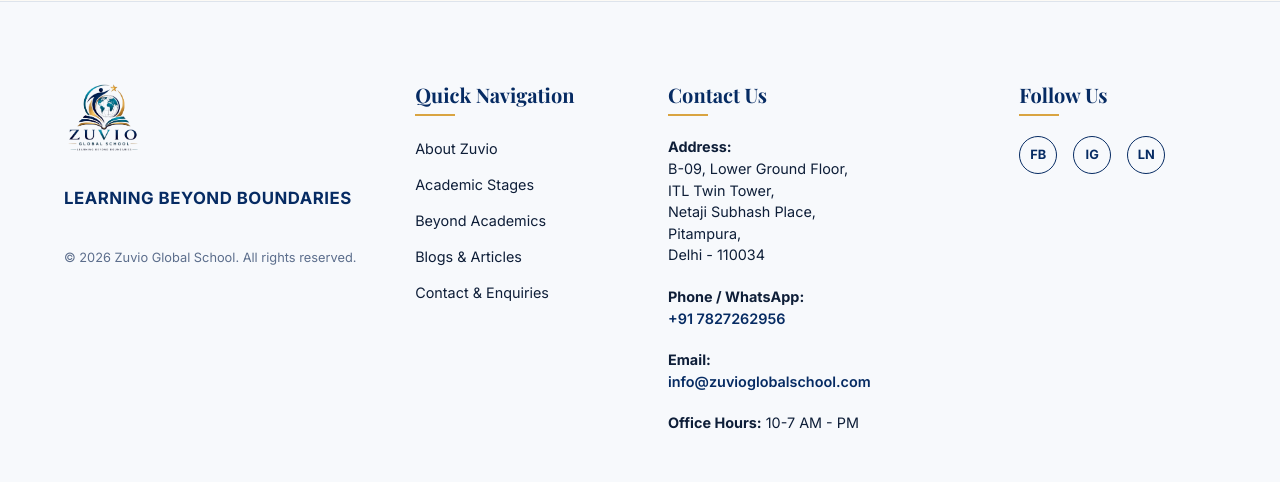
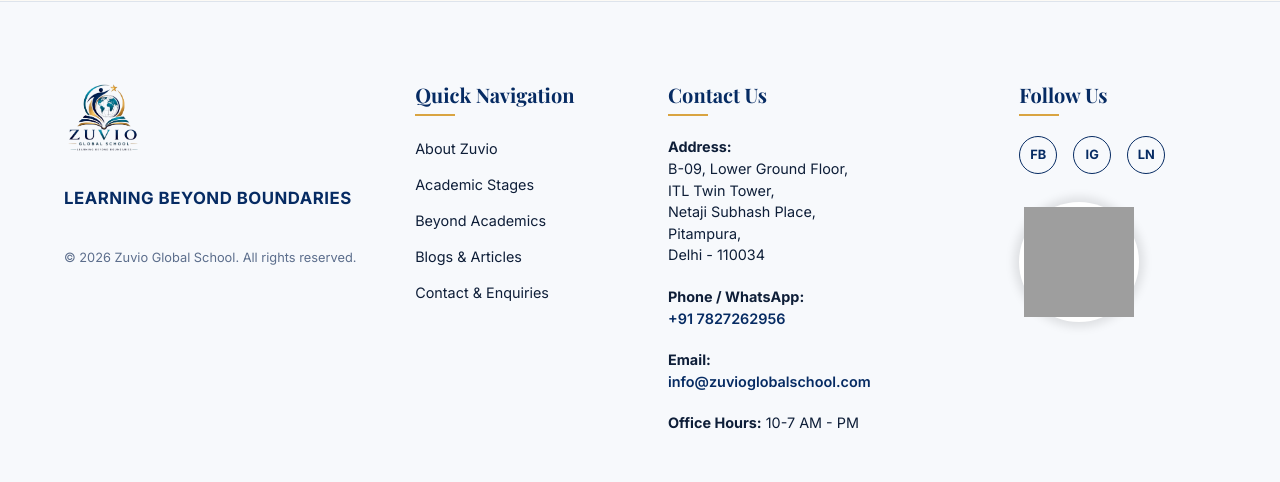
Before and after one commit to varun100-dot/school, a PHP site: page / in a window 1280 px wide. Shown: the part 3825-4307 px from the top of the page. Run offline with PHP 8.4, Linux system fonts and the light colour scheme; data comes from the database, SQL or seed files in the repository; some libraries are stand-ins or nearby versions; some web fonts are replaced; grey boxes are pictures that could not be loaded.

Commit message:
Add IAO accreditation badge seal to footer

```diff
--- a/includes/footer.php
+++ b/includes/footer.php
@@ -72,6 +72,13 @@
           <?php if ($social_linkedin !== '#'): ?>
             <a href="<?php echo h($social_linkedin); ?>" target="_blank" rel="noopener" class="social-icon-btn" aria-label="LinkedIn">LN</a>
           <?php endif; ?>
+        </div>
+        <div style="margin-top: 0.5rem;">
+          <div style="background-color: #fff!important;padding: 5px!important;width: 120px!important;height: 120px!important;border-radius: 50%!important;box-shadow: 0 0 10px 5px rgba(0,0,0,.1) !important;z-index: 999!important;">
+            <a href="https://www.iao.org/India-Delhi/Zuvio-Global-School" target="_blank" rel="noopener" title="International Accreditation Organization - IAO">
+              <img src="https://www.iao.org/assets/images/email/seal/iao-seal.png" alt="International Accreditation Organization - IAO" width="110" height="110" style="width: 100%!important;height: 100%!important;display: block;">
+            </a>
+          </div>
         </div>
       </div>
 
```
